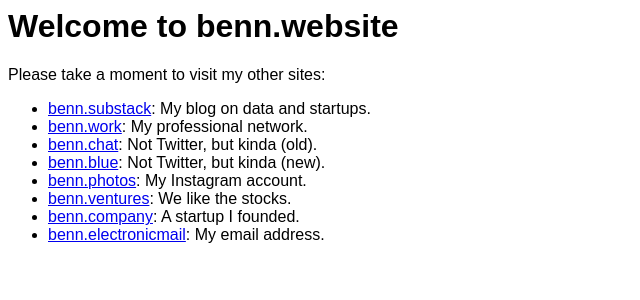
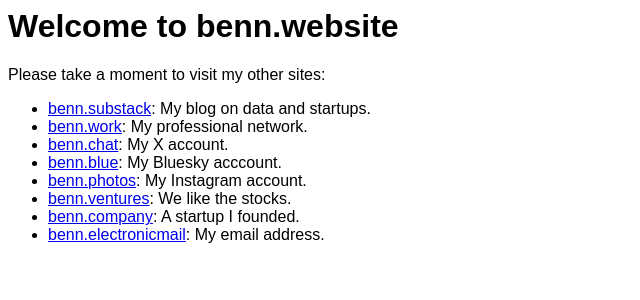
Before and after one commit to bstancil/benn-website, a Flask app: page / in a window 1280 px wide. Shown: the top 300 px of the page, without its empty margins (0-640 px from the left). Run offline with Flask 3, Linux system fonts and the light colour scheme.

Commit message:
update links

```diff
--- a/app/templates/index.html
+++ b/app/templates/index.html
@@ -25,8 +25,8 @@
     <ul>
       <li><a href="https://benn.substack.com/">benn.substack</a>: My blog on data and startups.</li>
       <li><a href="http://benn.work/">benn.work</a>: My professional network.</li>
-      <li><a href="http://benn.chat/">benn.chat</a>: Not Twitter, but kinda (old).</li>
-      <li><a href="http://benn.blue/">benn.blue</a>: Not Twitter, but kinda (new).</li>
+      <li><a href="http://benn.xxx/">benn.chat</a>: My X account.</li>
+      <li><a href="http://benn.blue/">benn.blue</a>: My Bluesky acccount.</li>
       <li><a href="http://benn.photos/">benn.photos</a>: My Instagram account.</li>
       <li><a href="https://benn.ventures/">benn.ventures</a>: We like the stocks.</li>
       <li><a href="http://benn.company/">benn.company</a>: A startup I founded.</li>
```
